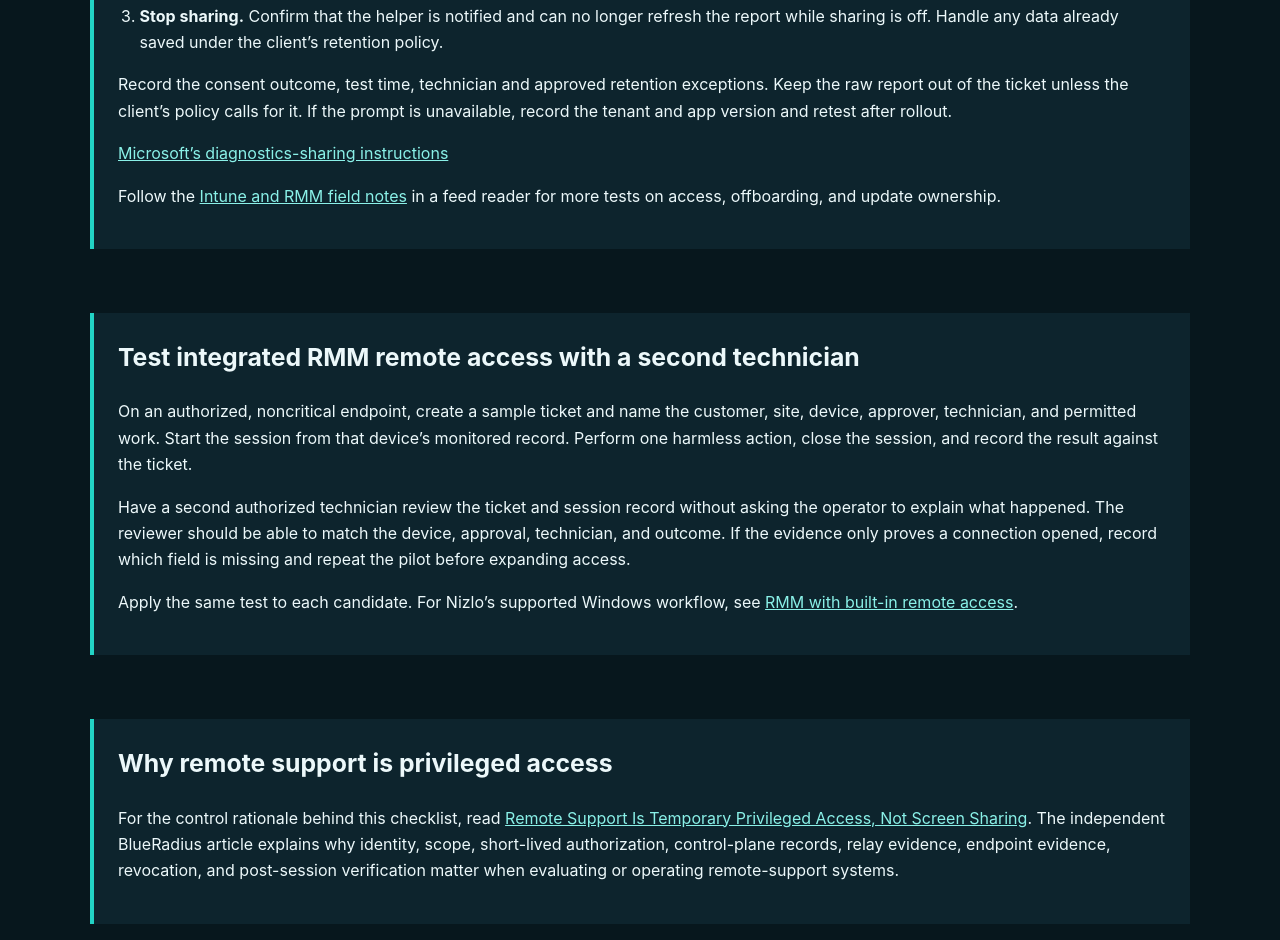
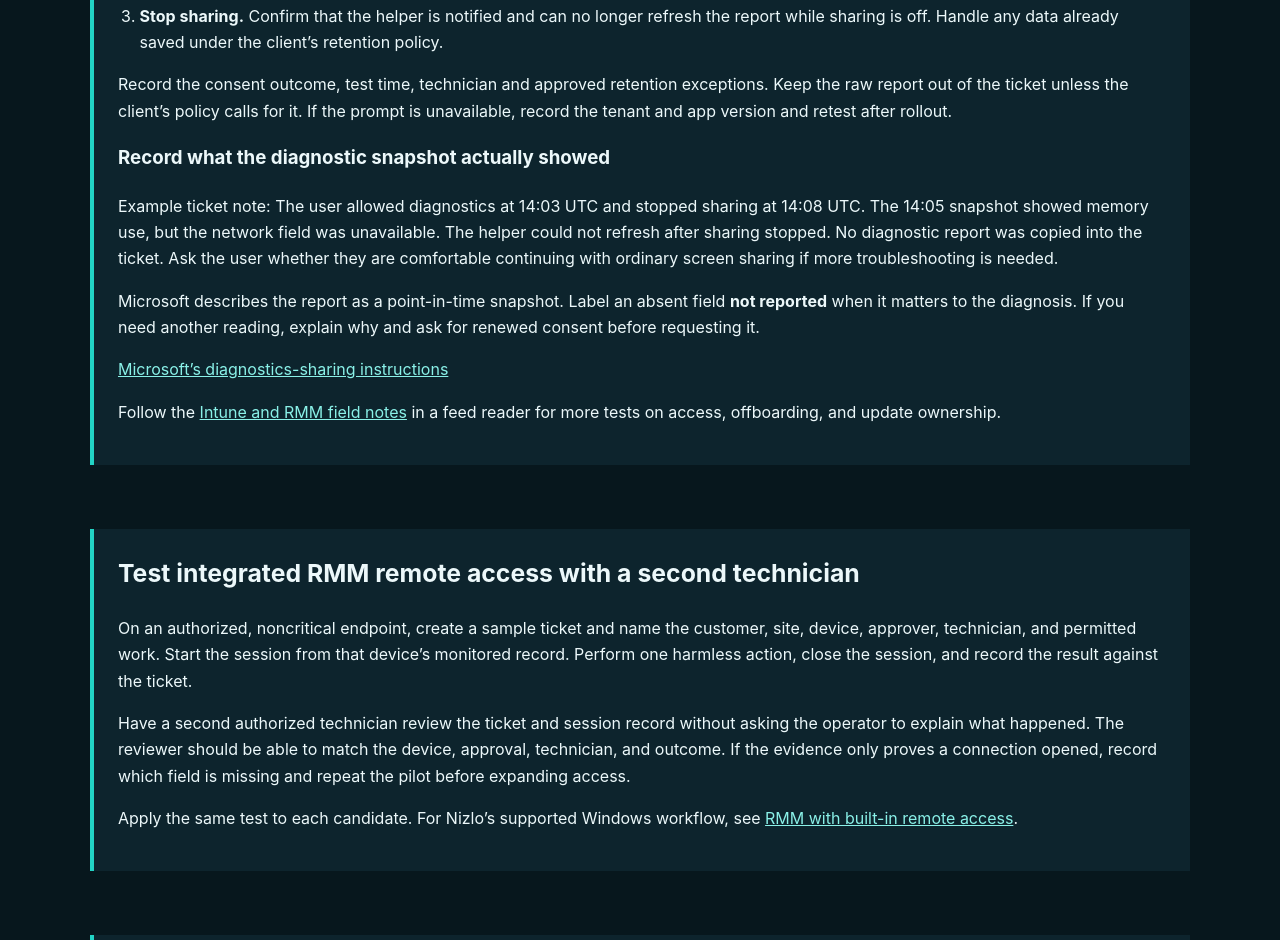
Before and after one commit to izikipizi/nizlo-msp-operations-resources, a plain HTML site: page docs/rmm-remote-access-session-authorization-checklist.html in a window 1280 px wide. Shown: the part 2788-3728 px from the top of the page. Drawn offline with Linux system fonts and the light colour scheme.

Commit message:
Add a consent and diagnostic evidence example for Remote Help

```diff
--- a/docs/rmm-remote-access-session-authorization-checklist.html
+++ b/docs/rmm-remote-access-session-authorization-checklist.html
@@ -132,6 +132,9 @@
           <li><strong>Stop sharing.</strong> Confirm that the helper is notified and can no longer refresh the report while sharing is off. Handle any data already saved under the client’s retention policy.</li>
         </ol>
         <p>Record the consent outcome, test time, technician and approved retention exceptions. Keep the raw report out of the ticket unless the client’s policy calls for it. If the prompt is unavailable, record the tenant and app version and retest after rollout.</p>
+        <h3 id="remote-help-snapshot-evidence">Record what the diagnostic snapshot actually showed</h3>
+        <p>Example ticket note: The user allowed diagnostics at 14:03 UTC and stopped sharing at 14:08 UTC. The 14:05 snapshot showed memory use, but the network field was unavailable. The helper could not refresh after sharing stopped. No diagnostic report was copied into the ticket. Ask the user whether they are comfortable continuing with ordinary screen sharing if more troubleshooting is needed.</p>
+        <p>Microsoft describes the report as a point-in-time snapshot. Label an absent field <strong>not reported</strong> when it matters to the diagnosis. If you need another reading, explain why and ask for renewed consent before requesting it.</p>
         <p><a href="https://learn.microsoft.com/en-us/intune/remote-help/start-session#attended-support">Microsoft’s diagnostics-sharing instructions</a></p>
         <p>Follow the <a href="intune-feed.xml" type="application/atom+xml">Intune and RMM field notes</a> in a feed reader for more tests on access, offboarding, and update ownership.</p>
       </section>
```
